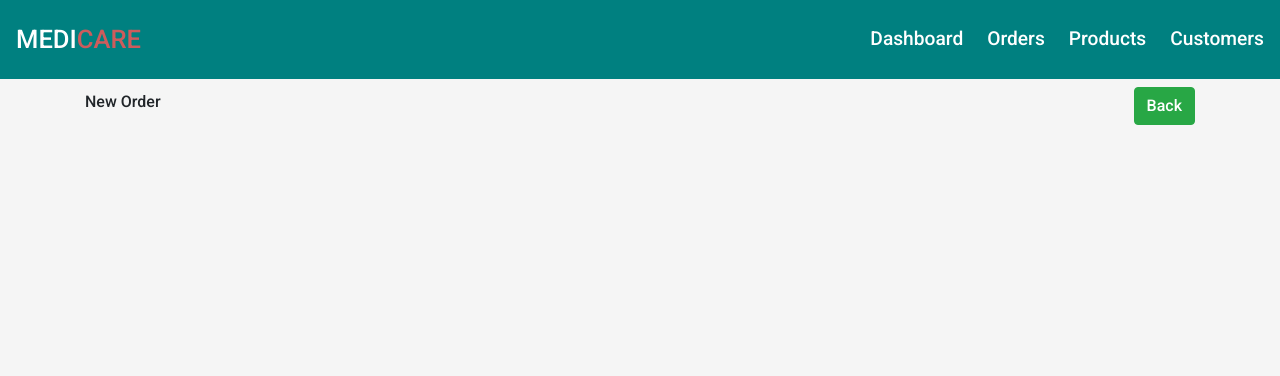
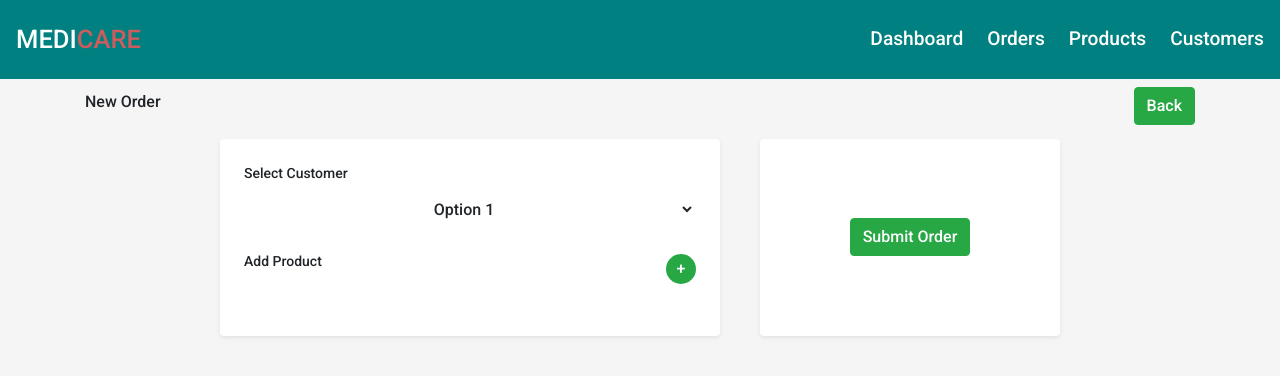
Before and after one commit to hamzashadeez/inventory, a React (Create React App) app: page /new-order in a window 1280 px wide. Shown: the top 376 px of the page. Built offline with nearby package versions, Linux system fonts and the light colour scheme; what javascript-time-ago would draw is missing.

Commit message:
add order

```diff
--- a/src/screens/NewOrder.js
+++ b/src/screens/NewOrder.js
@@ -1,14 +1,57 @@
-import React from 'react'
+import React from "react";
+import "./newOrder.css";
+import Table from "react-bootstrap/Table";
 
 function NewOrder() {
-    return (
-        <div className='container pt-2'>
-            <div className="d-flex align-items-center justify-content-between">
-                <h6>New Order</h6>
-                <button className='btn btn-success'>Back</button>
-            </div>
+  return (
+    <div className="container pt-2">
+      <div className="d-flex align-items-center justify-content-between">
+        <h6>New Order</h6>
+        <button className="btn btn-success">Back</button>
+      </div>
+      {/* main */}
+      <div className="order__main_div">
+        <div className="bg-white shadow-sm rounded p-4 form_P">
+          <label>Select Customer</label>
+          <select className="btn mb-4">
+            <option>Option 1</option>
+            <option>Option 2</option>
+            <option>Option 3</option>
+          </select>
+          {/* add Product */}
+          <div className="d-flex align-items-center justify-content-between pro_duct mb-4">
+            <p>Add Product</p>
+            <button>+</button>
+          </div>
+
+          {/* Product Data */}
+          {/* <Table striped hover>
+            <thead>
+              <tr>
+                <th>Product</th>
+                <th>Quantity</th>
+                <th>Price</th>
+              </tr> */}
+            {/* </thead>
+            <tbody> */}
+              {/* {customers.map((cust, index) => (
+            <tr key={cust.id}>
+              <td>{index + 1}</td>
+              <td>{cust.data?.name}</td>
+              <td>{cust.data?.last}</td>
+              <td>{cust.data?.address}</td>
+            </tr> */}
+              {/* ))} */}
+            {/* </tbody>
+          </Table> */}
+
         </div>
-    )
+        <div className="bg-white shadow-sm rounded submit_order">
+          <button className="btn btn-success">Submit Order</button>
+        </div>
+      </div>
+    </div>
+  );
 }
 
-export default NewOrder
+export default NewOrder;
--- /dev/null
+++ b/src/screens/newOrder.css
@@ -0,0 +1,63 @@
+.order__main_div {
+  display: flex;
+  justify-content: center;
+  margin-top: 14px;
+}
+
+.submit_order {
+  width: 300px;
+  min-height: 180px;
+  display: flex;
+  justify-content: center;
+  align-items: center;
+  margin-left: 40px;
+}
+.form_P {
+  width: 500px;
+  min-height: 180px;
+  display: flex;
+  flex-direction: column;
+  /* justify-content: center; */
+  /* align-items: center; */
+}
+
+.form_P > label{
+    font-size: 14px;
+}
+
+.pro_duct > p{
+    font-size: 14px;
+}
+.pro_duct > button{
+    font-size: 16px;
+    color: white;
+    width: 30px;
+    height: 30px;
+    border-radius: 15px;
+    border: none;
+    outline: none;
+    background-color: #28a745;
+    cursor: pointer;
+}
+
+
+.pro_duct > button:hover{
+    opacity: 0.7;
+}
+@media screen and (max-width: 960px) {
+  .order__main_div {
+    flex-direction: column;
+  }
+  .submit_order{
+      margin: 0;
+      margin-top: 25px;
+  }
+  .form_P {
+      min-width: none;
+      width: 100%;
+  }
+  .submit_order {
+      min-width: none;
+      width: 100%;
+  }
+}
```
